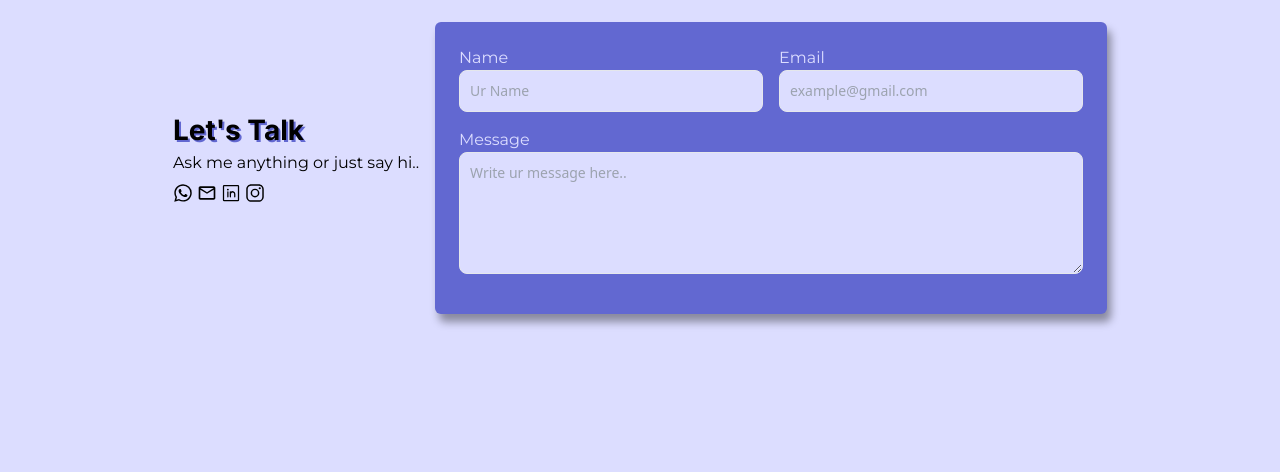
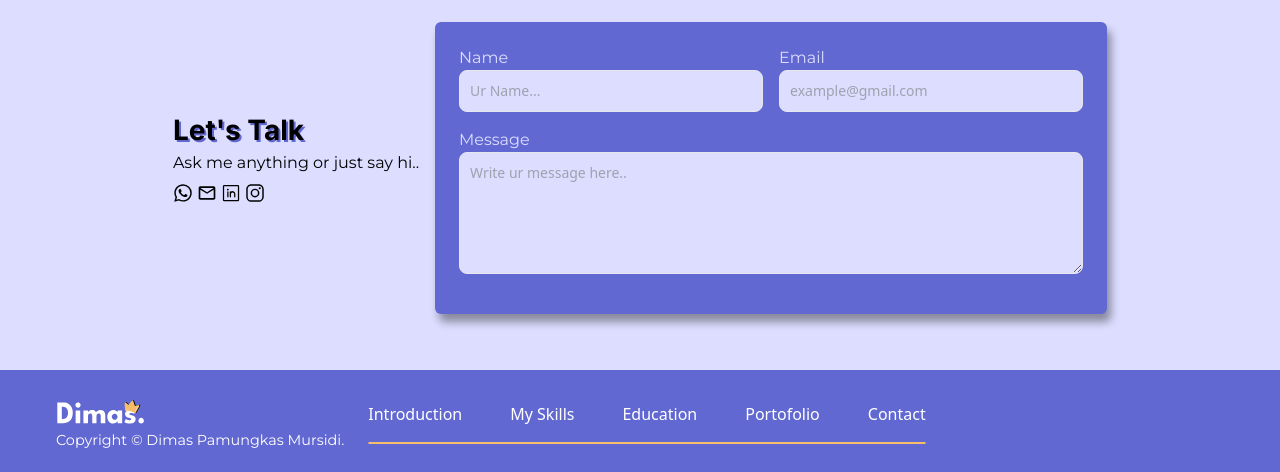
Before and after one commit to dimaspamungkasmursidi/Portofolio, a React (Vite) app: page / in a window 1280 px wide. Shown: the part 2180-2652 px from the top of the page. Before the commit the page ends 2534 px from the top, so only its background shows below. Built offline with nearby package versions, Linux system fonts and the light colour scheme.

Commit message:
Add footer section

```diff
--- a/src/components/molecules/contact/Message.jsx
+++ b/src/components/molecules/contact/Message.jsx
@@ -47,7 +47,7 @@ const Message = () => {
               <input
                 type="text"
                 className="bg-primary border text-gray-900 text-sm rounded-lg outline-none w-full p-2.5"
-                placeholder="Ur Name"
+                placeholder="Ur Name..."
               />
             </div>
             <div className="flex flex-col smm:w-full smm:max-w-2xl">
--- /dev/null
+++ b/src/components/organism/Footer.jsx
@@ -0,0 +1,28 @@
+const Footer = () => {
+  return (
+    <>
+      <footer className="flex px-6 py-6 smm:px-14 bg-secondary text-white mt-4">
+        <div className="flex flex-wrap-reverse items-center gap-6">
+          <figure>
+            <img src="/logosecondary.svg" alt="Logo" width="90" />
+            <figcaption className="text-2 font-montserrat">
+              Copyright © Dimas Pamungkas Mursidi.
+            </figcaption>
+          </figure>
+          <div>
+            <nav className="flex flex-wrap smm:gap-6">
+              <a className="link link-hover pr-6">Introduction</a>
+              <a className="link link-hover pr-6">My Skills</a>
+              <a className="link link-hover pr-6">Education</a>
+              <a className="link link-hover pr-6">Portofolio</a>
+              <a className="link link-hover">Contact</a>
+            </nav>
+            <hr className="border-tertiary border-y border-x rounded mt-4" />
+          </div>
+        </div>
+      </footer>
+    </>
+  );
+};
+
+export default Footer;
--- a/src/pages/Home.jsx
+++ b/src/pages/Home.jsx
@@ -4,6 +4,7 @@ import Introduction from "../components/organism/Introduction";
 import MySkills from "../components/organism/MySkills";
 import Portofolio from "../components/organism/Portofolio";
 import Contact from "../components/organism/Contact";
+import Footer from "../components/organism/Footer";
 
 const Home = () => {
   return (
@@ -14,6 +15,7 @@ const Home = () => {
       <Education />
       <Portofolio />
       <Contact />
+      <Footer />
     </>
   );
 };
```
